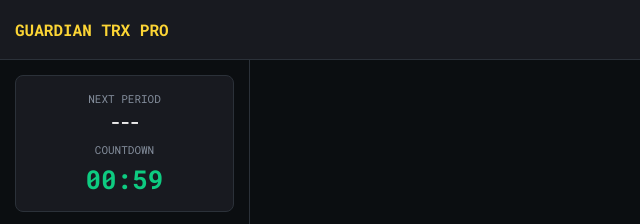
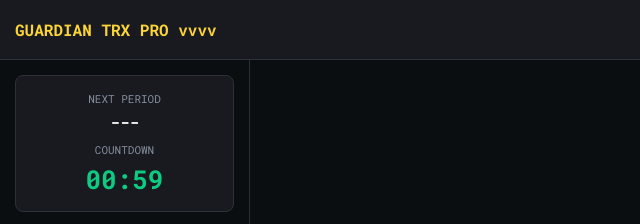
Before and after one commit to risk99/chartsz, a plain HTML site: page index.html in a window 1280 px wide. Shown: the top 224 px of the page, 0-640 px from the left. Drawn offline with Linux system fonts and the light colour scheme; no server answers.

Commit message:
Add files via upload

```diff
--- a/index.html
+++ b/index.html
@@ -82,7 +82,7 @@
 
     <header>
         <div class="header-left">
-            <div class="title">GUARDIAN TRX PRO</div>
+            <div class="title">GUARDIAN TRX PRO vvvv</div>
         </div>
         <div class="header-center">
             <div class="badge" id="topConf" style="border-color: #fCD535; color: #fCD535;">CONF: 0%</div>
```
